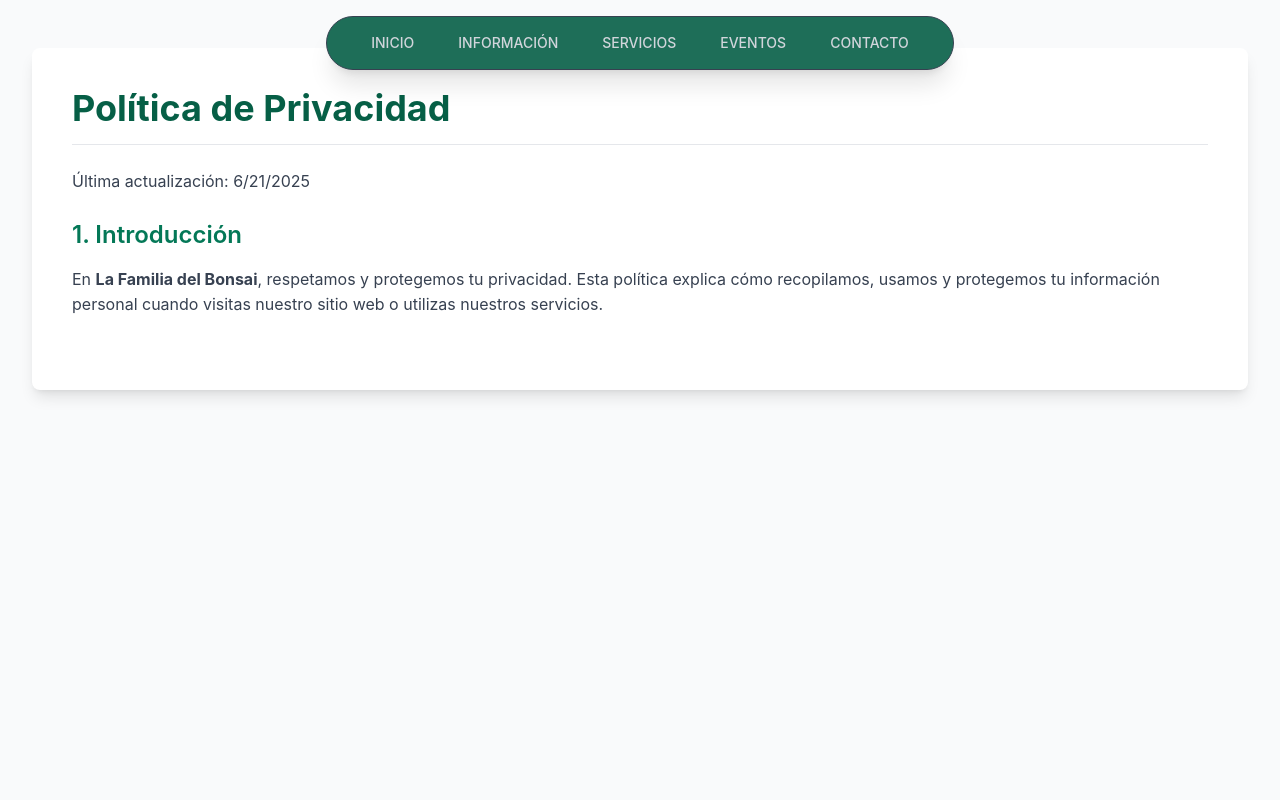
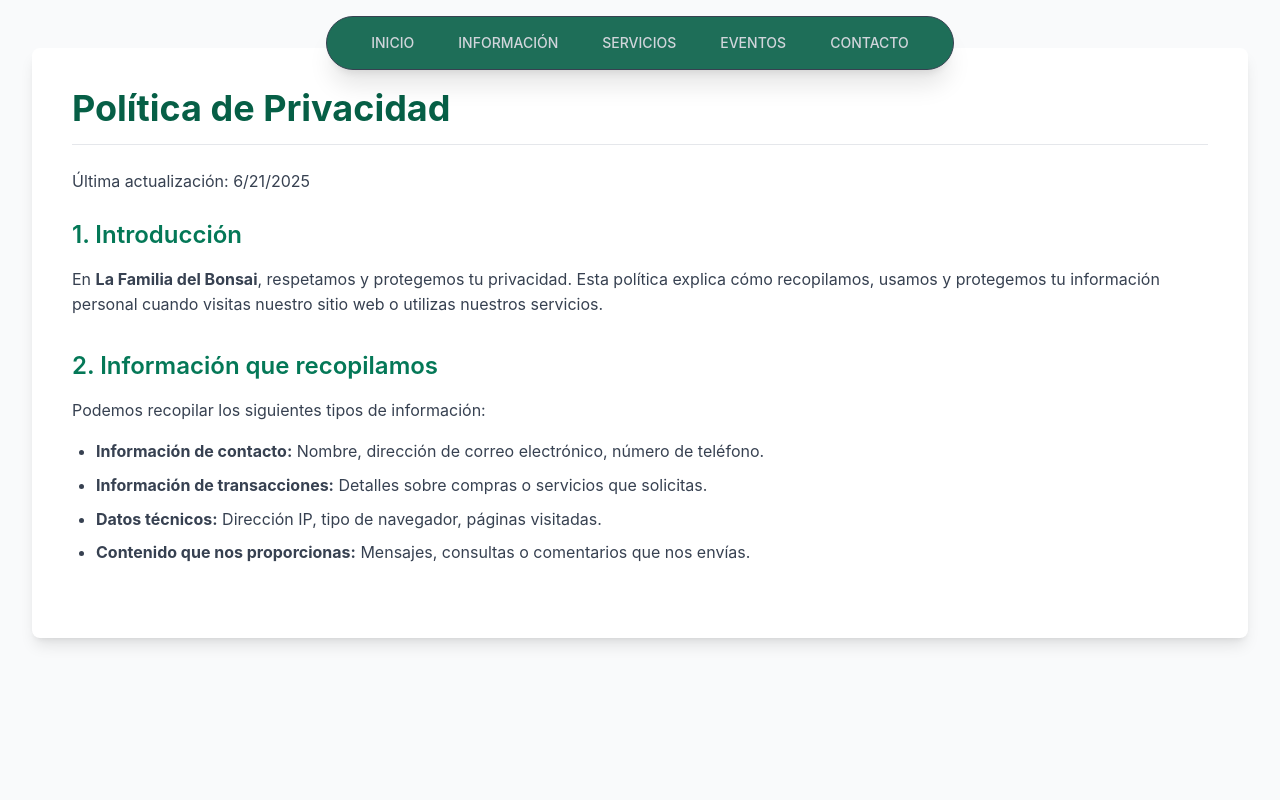
Before and after one commit to FrankyAntonioRodriguezHernandez/la-familia-del-bonsai-React, a React (Create React App) app: page /privacyPolicy in a window 1280 px wide. Shown: the top 800 px of the page. Built offline with nearby package versions, Linux system fonts and the light colour scheme.

Commit message:
Creando seccion de recopilacion de informacion en politica de privacidad

```diff
--- a/src/pages/legalTerms/PrivacyPolicy.jsx
+++ b/src/pages/legalTerms/PrivacyPolicy.jsx
@@ -21,6 +21,17 @@ const PrivacyPolicy = () => {
               </p>
             </section>
 
+            <section className="mb-8">
+              <h2 className="text-2xl font-semibold text-emerald-700 mb-4">2. Información que recopilamos</h2>
+              <p className="mb-4">Podemos recopilar los siguientes tipos de información:</p>
+              <ul className="list-disc pl-6 mb-4 space-y-2">
+                <li><strong>Información de contacto:</strong> Nombre, dirección de correo electrónico, número de teléfono.</li>
+                <li><strong>Información de transacciones:</strong> Detalles sobre compras o servicios que solicitas.</li>
+                <li><strong>Datos técnicos:</strong> Dirección IP, tipo de navegador, páginas visitadas.</li>
+                <li><strong>Contenido que nos proporcionas:</strong> Mensajes, consultas o comentarios que nos envías.</li>
+              </ul>
+            </section>
+
           </div>
         </div>
       </main>
```
